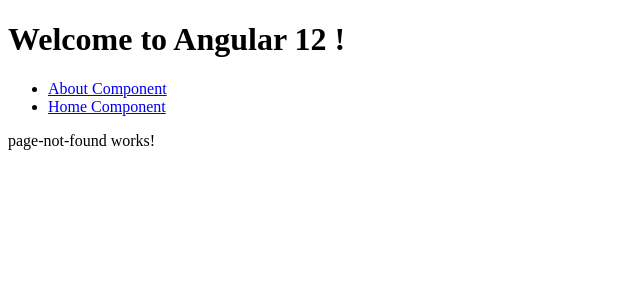
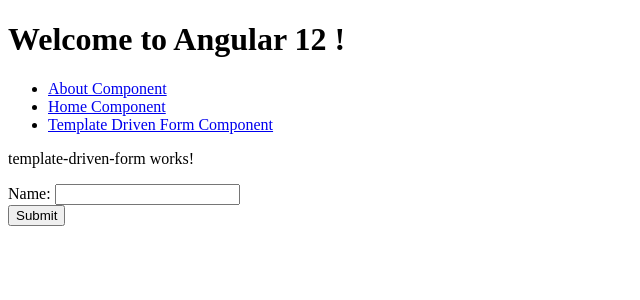
Before and after one commit to TranTienDe/Angular12, an Angular app: page /templateform in a window 1280 px wide. Shown: the top 300 px of the page, without its empty margins (0-640 px from the left). Built offline with nearby package versions, Linux system fonts and the light colour scheme.

Commit message:
template driven form

```diff
--- a/src/app/app-routing.module.ts
+++ b/src/app/app-routing.module.ts
@@ -3,10 +3,12 @@ import { RouterModule, Routes } from '@angular/router';
 import { AboutComponent } from './about/about.component';
 import { HomeComponent } from './home/home.component';
 import { PageNotFoundComponent } from './page-not-found/page-not-found.component';
+import { TemplateDrivenFormComponent } from './template-driven-form/template-driven-form.component';
 
 const routes: Routes = [
   { path: 'about', component: AboutComponent },
   { path: 'home', component: HomeComponent },
+  { path: 'templateform', component: TemplateDrivenFormComponent },
   { path: '', component: HomeComponent },
   { path: '**', component: PageNotFoundComponent }
 ];
--- a/src/app/app.component.html
+++ b/src/app/app.component.html
@@ -7,6 +7,9 @@
     <li>
       <a routerLink="/home" routerLinkActive="active">Home Component</a>
     </li>
+    <li>
+      <a routerLink="/templateform" routerLinkActive="active">Template Driven Form Component</a>
+    </li>
   </ul>
 </nav>
 <router-outlet></router-outlet>
--- a/src/app/app.module.ts
+++ b/src/app/app.module.ts
@@ -9,6 +9,7 @@ import { AboutComponent } from './about/about.component';
 import { OnSalePipe } from './pipes/on-sale.pipe';
 import { PageNotFoundComponent } from './page-not-found/page-not-found.component';
 import { HighLightDirective } from './directives/high-light.directive';
+import { TemplateDrivenFormComponent } from './template-driven-form/template-driven-form.component';
 
 
 @NgModule({
@@ -18,7 +19,8 @@ import { HighLightDirective } from './directives/high-light.directive';
     AboutComponent,
     OnSalePipe,
     PageNotFoundComponent,
-    HighLightDirective
+    HighLightDirective,
+    TemplateDrivenFormComponent
   ],
   imports: [
     BrowserModule,
--- a/src/app/services/common.service.ts
+++ b/src/app/services/common.service.ts
@@ -11,4 +11,8 @@ export class CommonService {
   public binhPhuong(n: number): number {
     return n * n;
   }
+
+  public submitData(value: any): void {
+    console.log('Gửi data lên server: ', value);
+  }
 }
--- /dev/null
+++ b/src/app/template-driven-form/template-driven-form.component.html
@@ -0,0 +1,8 @@
+<p>template-driven-form works!</p>
+<form (ngSubmit)="submitForm()">
+  Name: <input type="text" [(ngModel)]="name" [ngModelOptions]="{standalone: true}" />
+  <br />
+  <!-- <button (click)="submitForm()">Submit</button> -->
+  <!-- Cách 2 -->
+  <button>Submit</button>
+</form>
--- /dev/null
+++ b/src/app/template-driven-form/template-driven-form.component.ts
@@ -0,0 +1,23 @@
+import { Component, OnInit } from '@angular/core';
+import { CommonService } from '../services/common.service';
+
+@Component({
+  selector: 'app-template-driven-form',
+  templateUrl: './template-driven-form.component.html',
+  styleUrls: ['./template-driven-form.component.scss']
+})
+export class TemplateDrivenFormComponent implements OnInit {
+  public name = '';
+
+
+  constructor(private common: CommonService) { }
+
+  ngOnInit(): void {
+  }
+
+  public submitForm(): void {
+    console.log('Name:  ', this.name);
+    this.common.submitData({name: this.name, age: 12});
+  }
+
+}
```
Also changed, not shown: src/app/template-driven-form/template-driven-form.component.scss (added), 1 other file (tests, documents, lock files or other folders).
